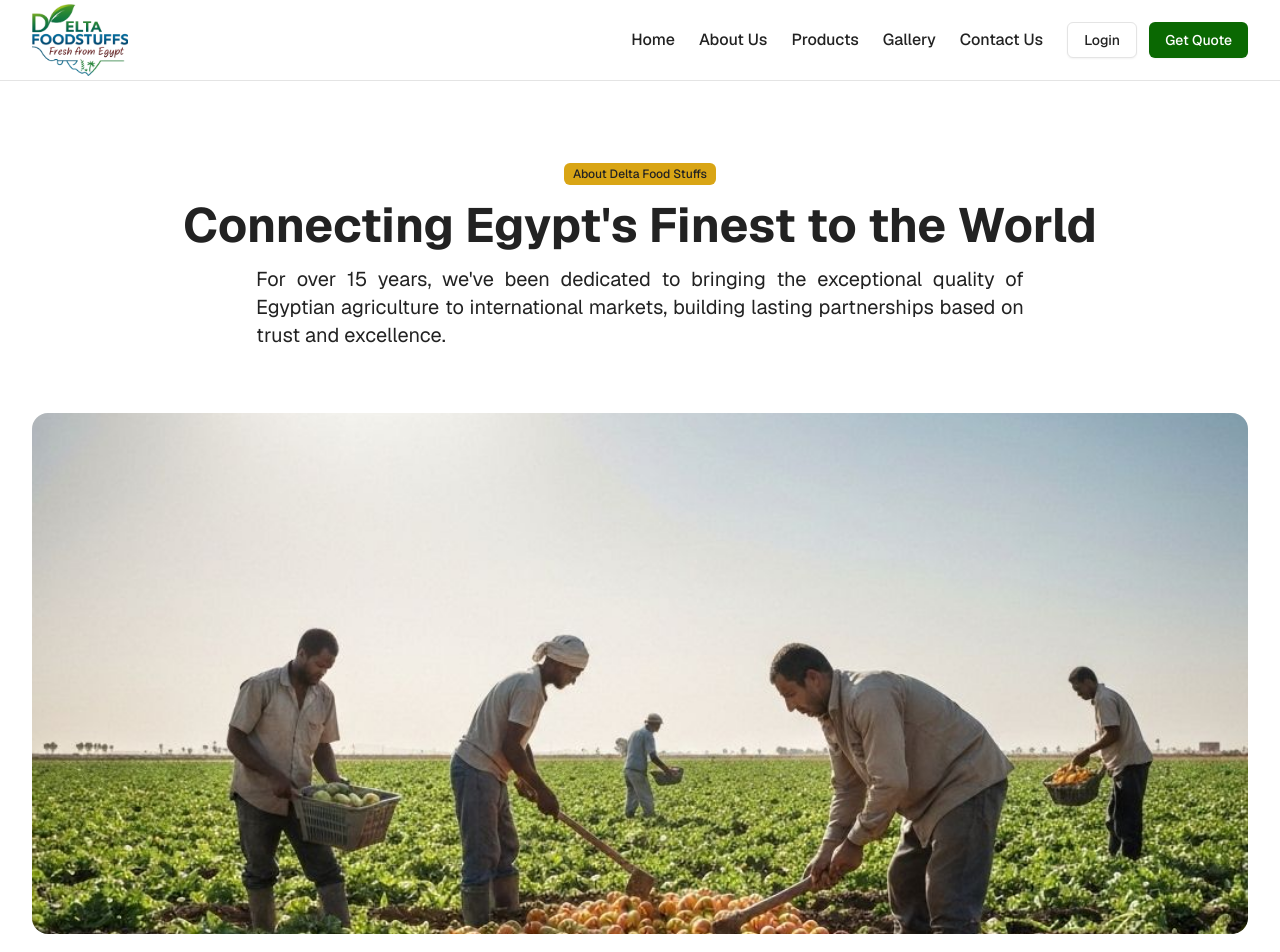
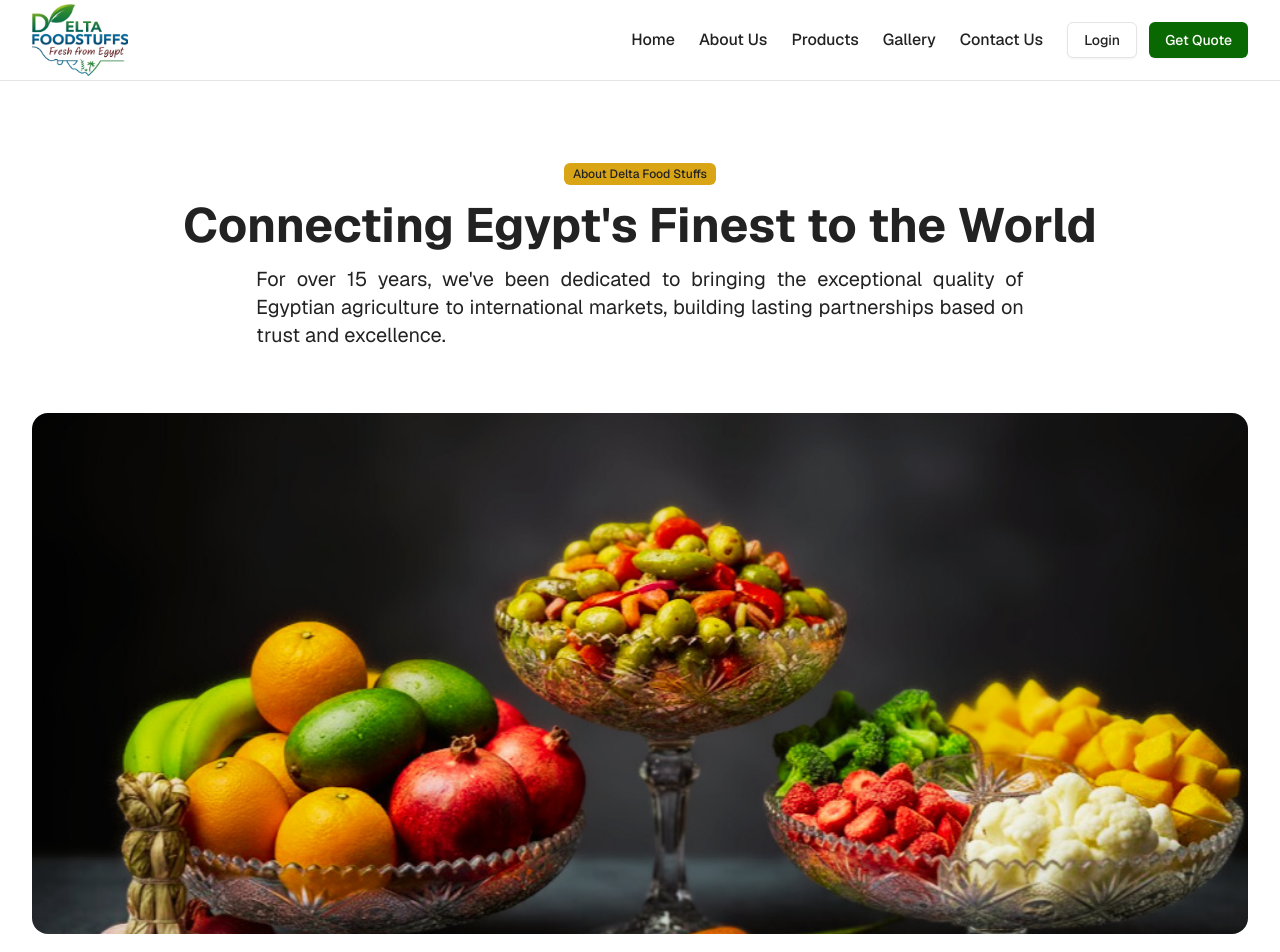
Before and after one commit to Ahmed-Zidan25/deltafoodstuffs.com-Final-Website, a Next.js app: page /about in a window 1280 px wide. Shown: the top 952 px of the page. Built offline with nearby package versions, Linux system fonts and the light colour scheme.

Commit message:
frozen photo + about us photo

```diff
--- a/app/about/page.tsx
+++ b/app/about/page.tsx
@@ -104,7 +104,7 @@ export default function AboutPage() {
         <div className="mb-20">
           <div className="aspect-[21/9] rounded-2xl overflow-hidden bg-muted">
             <img
-              src="/about-egyptian-farm-workers-harvest-quality.jpg"
+              src="/egyptian-farm-fresh-vegetables-fruits.jpg"
               alt="Egyptian farm workers harvesting premium produce"
               className="w-full h-full object-cover"
             />
--- a/app/page.tsx
+++ b/app/page.tsx
@@ -23,7 +23,7 @@ export default function HomePage() {
     {
       title: "Frozen Produce",
       description: "Peas, Strawberries, Mango, Cauliflower ... year-round",
-      image: "/frozen-products-vegetables-fruits.jpg",
+      image: "/WhatsApp Image 2025-10-03 at 16.22.12_63b9c210.jpg",
       href: "/products/frozen",
     },
   ]
```
